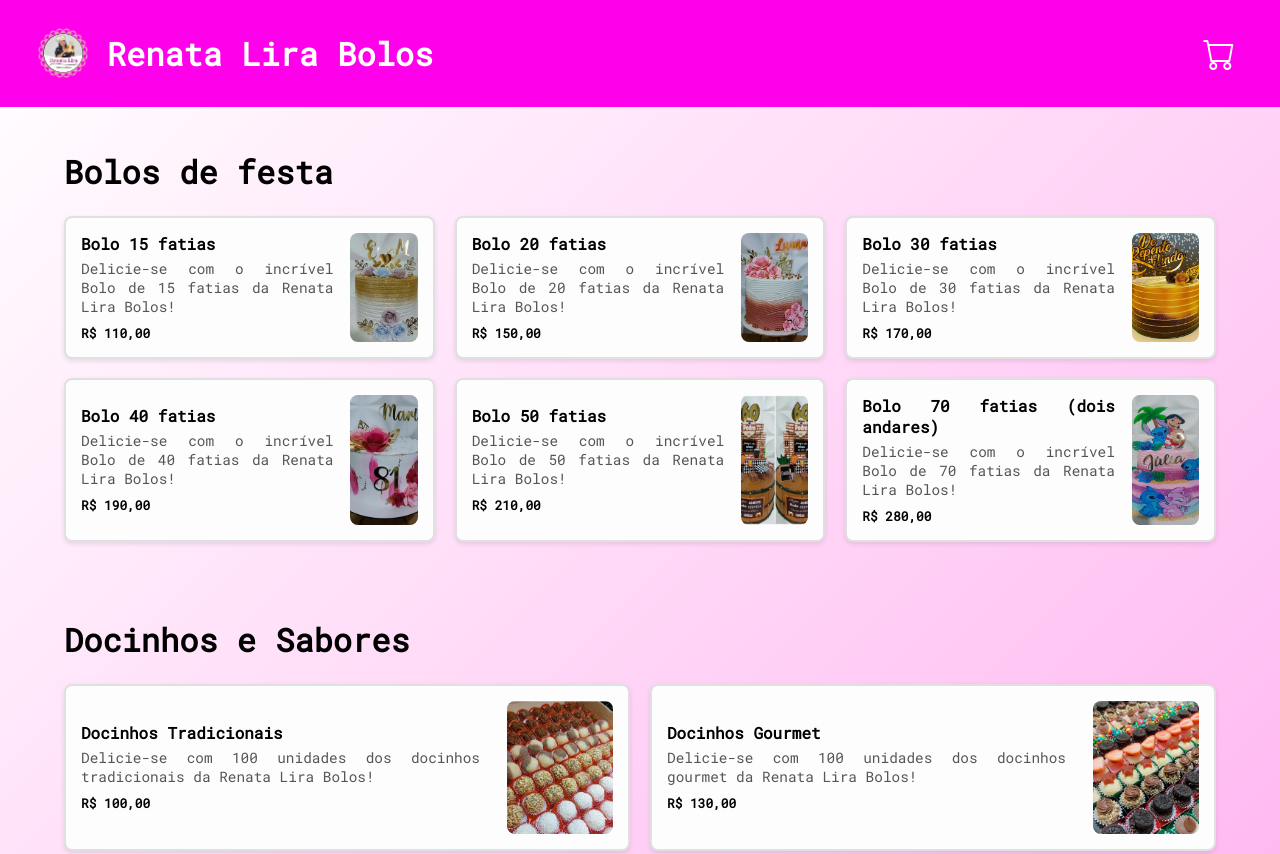
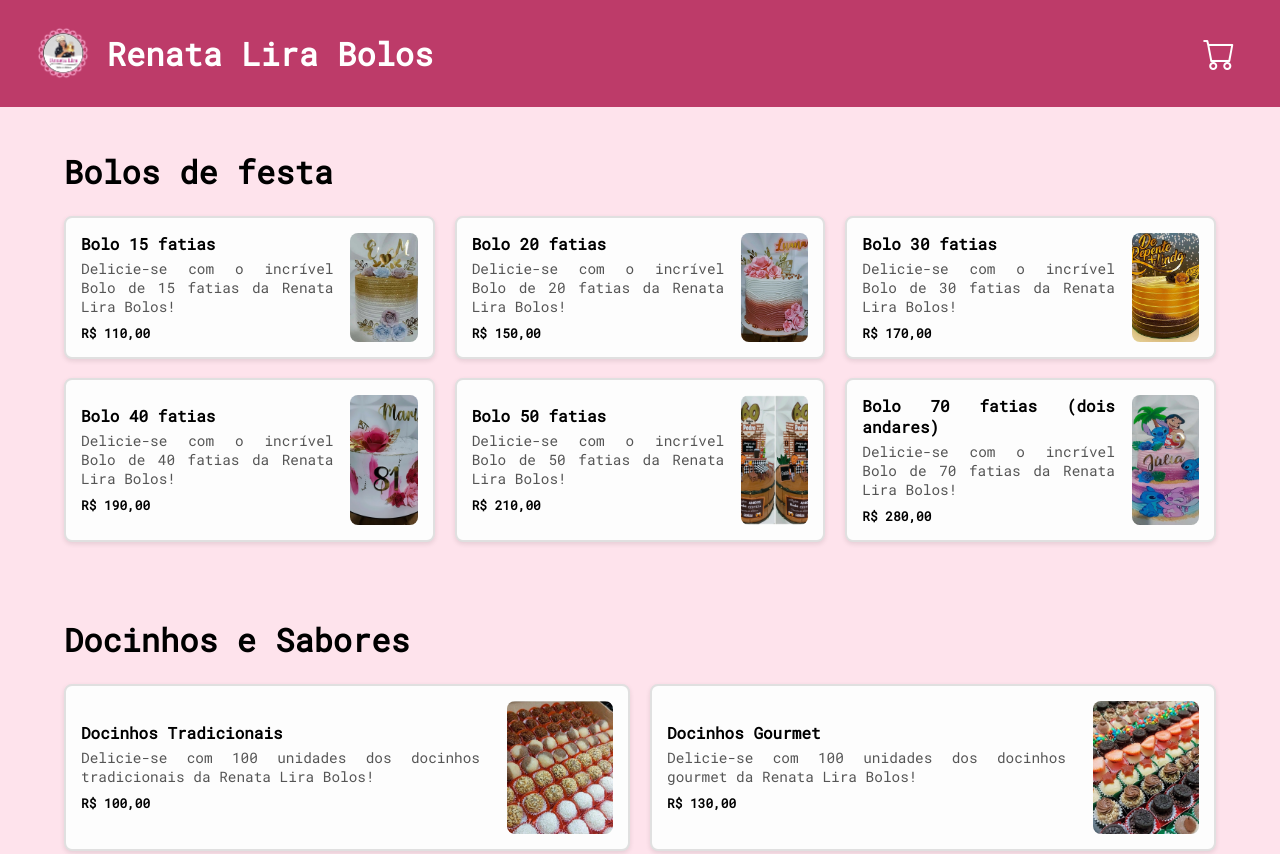
Before and after one commit to HugoDaniel7/Renata-Lira-Bolos, a website: page index.html in a window 1280 px wide. Shown: the top 854 px of the page. Drawn offline with nearby package versions, Linux system fonts and the light colour scheme.

Commit message:
Alteração de cores

```diff
--- a/style.css
+++ b/style.css
@@ -5,7 +5,8 @@
 
 body {
     font-family: "roboto mono", sans-serif;
-    background: linear-gradient(135deg, #ffffff, #ffb3f0, #f8bcf3);
+    background-image: url('img/fundonovo.jpg');
+    background-repeat: repeat; /* Repete em ambas as direções */
     background-repeat: repeat; /* Faz a imagem se repetir */
     background-size: auto; /* Mantém o tamanho original da imagem */
     background-position: top left; /* Começa a repetição do topo esquerdo */    color: #000000;
@@ -27,7 +28,7 @@
     display: flex;
     align-items: center;
     justify-content: space-between;
-    background-color: #ff00ea;
+    background-color: #bd3b69;
     color: #fff;
     position: fixed; /* Torna a navbar fixa */
     top: 0; /* Fixa a navbar no topo */
@@ -425,7 +426,7 @@
 /* Adiciona estilo para o rodapé do projeto */
 
 footer {
-    background-color: #ff00ea;
+    background-color: #bd3b69;
     color: #fff;
     margin-top: auto;
     text-align: center;
```
Also changed, not shown: img/fundonovo.jpg (added).
